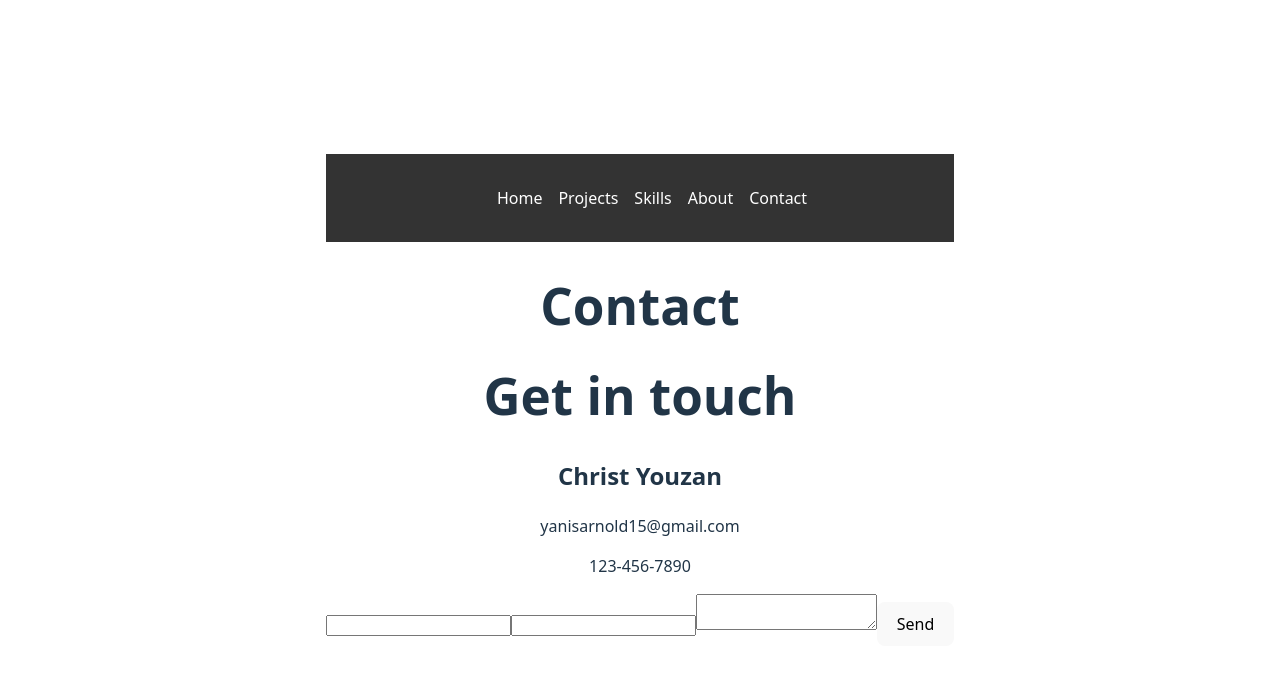
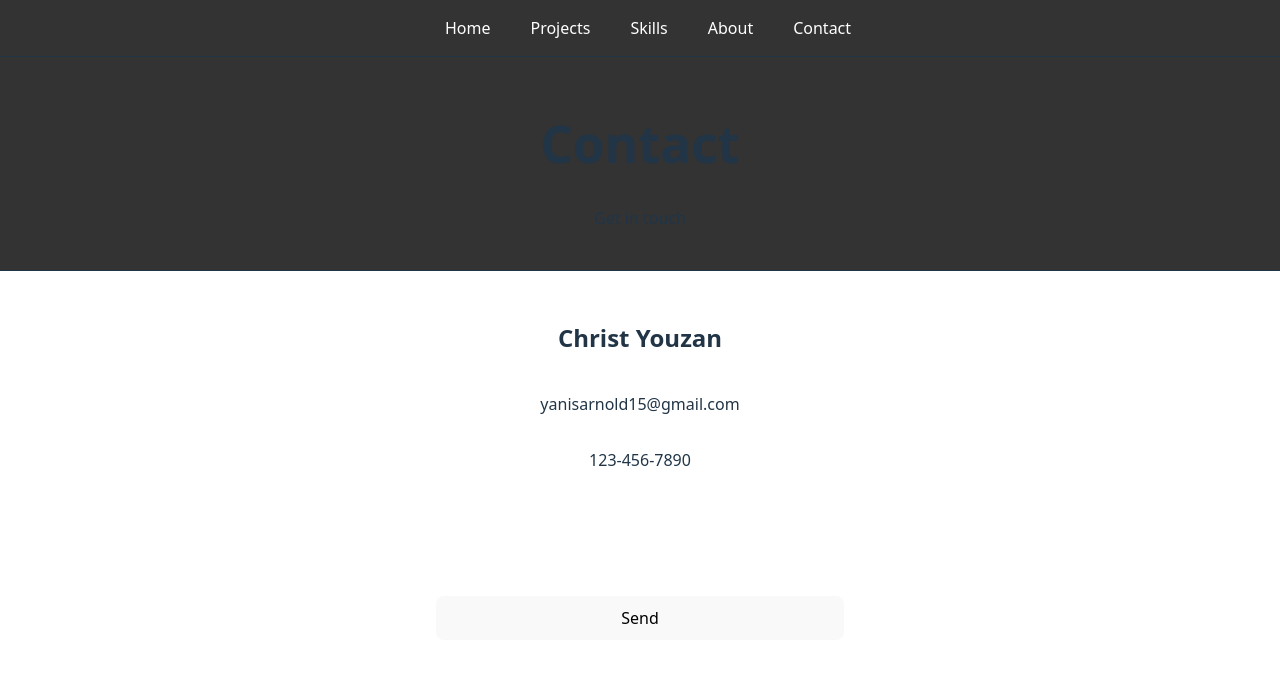
Before and after one commit to Yanisarnold/PersonalProject2025, a React (Vite) app in the folder react-app/: page /contact in a window 1280 px wide. Shown: the top 674 px of the page. Built offline with nearby package versions, Linux system fonts and the light colour scheme.

Commit message:
made contacts and a shared components banner
Signed-off-by: Christ Youzan <yanisarnold15@gmail.com>

```diff
--- /dev/null
+++ b/react-app/src/components/commons/Banner/Banner.tsx
@@ -0,0 +1,12 @@
+
+
+const Banner = ({ pageTitle }: { pageTitle: string }) => {
+  return (
+    <>
+     <h1>{pageTitle }</h1>
+    </>
+  )
+}
+
+
+export default Banner
--- a/react-app/src/components/commons/Navbar/Navbar.css
+++ b/react-app/src/components/commons/Navbar/Navbar.css
@@ -1,19 +1,33 @@
+/* .navbar creation with links */
 .navbar {
   display: flex;
-  justify-content: space-evenly;
+  justify-content: center;
   align-items: center;
   background-color: #333;
   color: #fff;
   padding: 1rem;
+  margin: 0;
+  position: fixed;
+  top: 0;
+  left: 0;
+  width: 100%;
+  z-index: 1000;
 }
 
+/* removing the dots . */
 .navbar ul {
+  display: flex;
   list-style: none;
+  gap: 1.5rem;
+  margin: 0;
+  padding: 0;
 }
 
+/* margin between links */
 .navbar ul li {
   margin-right: 1rem;
 }
+
 
 .navbar ul li a {
   color: #fff;
@@ -24,7 +38,6 @@
   text-decoration: underline;
 }
 
-
-li {
-  display: inline;
+body {
+  padding-top: 70px;
 }
--- /dev/null
+++ b/react-app/src/sections/Contact/Contact.css
@@ -0,0 +1,36 @@
+.contactBanner {
+  position: fixed;
+  background-color: #333;
+  border-bottom: solid 1px;
+  border-top: solid 1px;
+  padding: 1.5rem 0;
+  margin: 0;
+  top: 56px;
+  left: 0;
+  width: 100%;
+  z-index: 900;
+  box-sizing: border-box;
+}
+
+.personalData {
+  display: flex;
+  flex-direction: column;
+  justify-content: space-evenly;
+}
+
+.formData {
+  display: flex;
+  flex-direction: column;
+}
+
+
+.formData input {
+  margin: 0.5rem 0;
+}
+
+input {
+  width: 25rem;
+  height: 2rem;
+  border: 2px solid #fff;
+  border-radius: 0.2rem;
+}
--- a/react-app/src/sections/Contact/Contact.tsx
+++ b/react-app/src/sections/Contact/Contact.tsx
@@ -1,5 +1,7 @@
 import personalData from "../../data/personalDetails.json";
 import { useState } from "react";
+import "./Contact.css"
+import Banner from "../../components/commons/Banner/Banner";
 function Contact() {
       const personalDetails = personalData;
       const [formData, setFormData] = useState({
@@ -19,18 +21,22 @@ function Contact() {
       };
       return (
             <div>
-               <div className="container">
-                        <h1>Contact</h1>
-                        <div>
-                              <h1>Get in touch</h1>
+                  {/* <Banner pageTitle="Christ Youzan" /> */}
+                  <div className="container">
+                        <div className="contactBanner">
+
+                              <h1>Contact</h1>
+                                  <p>Get in touch</p>
+                        </div>
+                        <div className="personalData">
                               <h2>{personalDetails.name}</h2>
                               <p>{personalDetails.email}</p>
                               <p>{personalDetails.phone}</p>
                         </div>
-                        <form onSubmit={handleSubmit}>
+                        <form onSubmit={handleSubmit} className="formData">
                               <input type="text" name="name" onChange={handleChange} />
                               <input type="email" name="email" onChange={handleChange} />
-                              <textarea name="message" onChange={handleChange}></textarea>
+                              {/* <textarea name="message" onChange={handleChange}></textarea> */}
                               <button type="submit">Send</button>
                         </form>
                   </div>
```
